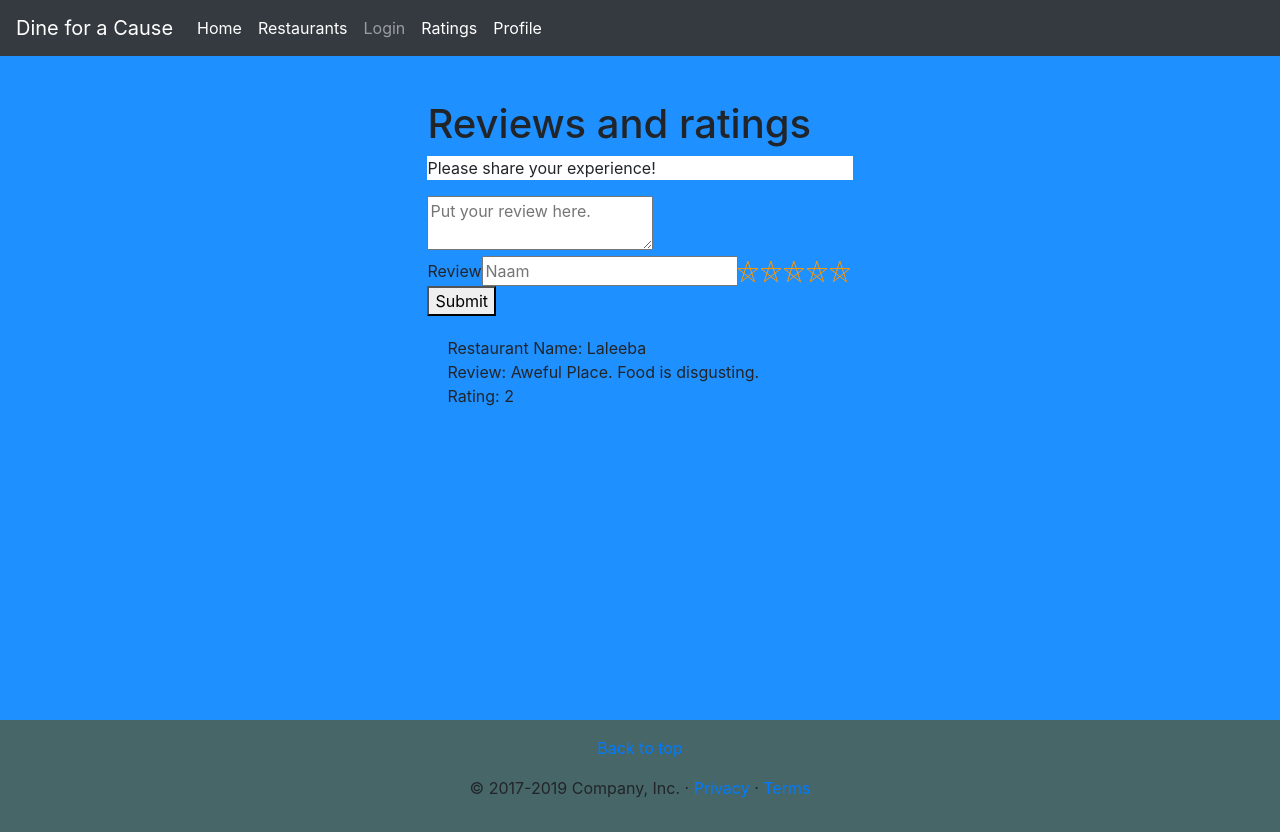
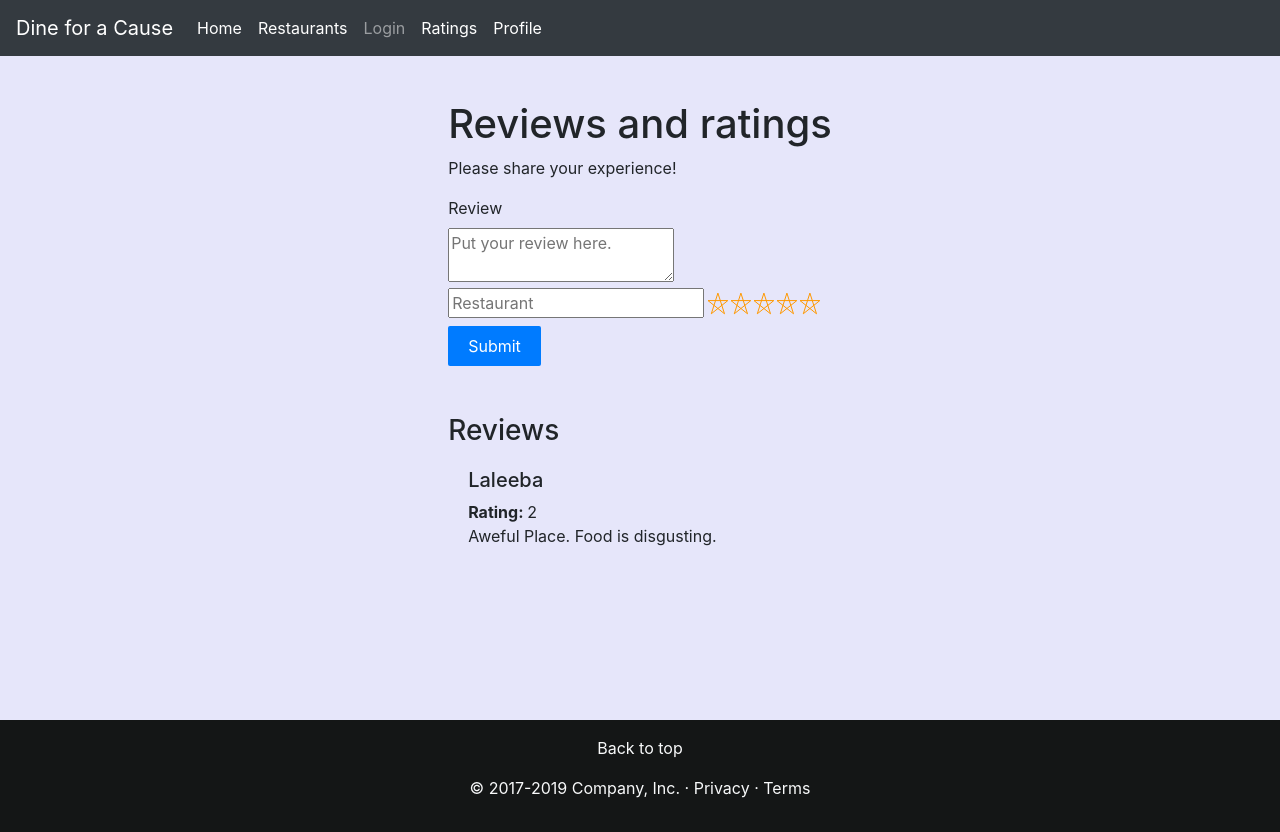
Before and after one commit to yukka-pukka/projectX, a React (Create React App) app: page /reviews in a window 1280 px wide. Built offline with nearby package versions, Linux system fonts and the light colour scheme; no server answers.

Commit message:
Bugs fixed

```diff
--- a/src/components/button/button.css
+++ b/src/components/button/button.css
@@ -18,7 +18,7 @@
 
   .btn--outline {
     background-color: transparent;
-    color: #fff;
+    color: rgb(70, 8, 95);
     padding: 8px 20px;
     border: 1px solid var(--primary);
     transition: all 0.3s ease-out;
@@ -38,6 +38,6 @@
   .btn--medium:hover {
     transition: all 0.3s ease-out;
     background: #fff;
-    color: #242424;
+    color: #660b81;
     transition: 250ms;
   }
--- a/src/components/footer.css
+++ b/src/components/footer.css
@@ -1,5 +1,5 @@
 .footer {
-   background-color: #466668;
+   background-color: #141616;
    padding: 1rem;
    display: flex;
    flex-direction: column;
--- a/src/components/footer.js
+++ b/src/components/footer.js
@@ -1,14 +1,27 @@
-import React from 'react';
-import { Link } from 'react-router-dom';
-import './footer.css'
+import React from "react";
+import { Link } from "react-router-dom";
+import "./footer.css";
 
 const Footer = () => {
-    return (
-        <footer className="footer">
-            <p className="float-right"><Link to="#">Back to top</Link></p>
-            <p>© 2017-2019 Company, Inc. · <Link to="#">Privacy</Link> · <Link to="#">Terms</Link></p>
-        </footer>
-    );
+  return (
+    <footer className="footer">
+      <p className="float-right">
+        <Link className="text-light" to="#">
+          Back to top
+        </Link>
+      </p>
+      <p className="text-light">
+        © 2017-2019 Company, Inc. ·{" "}
+        <Link className="text-light" to="#">
+          Privacy
+        </Link>{" "}
+        ·{" "}
+        <Link className="text-light" to="#">
+          Terms
+        </Link>
+      </p>
+    </footer>
+  );
 };
 
 export default Footer;
--- /dev/null
+++ b/src/components/map.css
@@ -0,0 +1,4 @@
+.searchform {
+  text-align: center;
+  padding-bottom: 20px;
+}
--- a/src/components/reviews/index.js
+++ b/src/components/reviews/index.js
@@ -1,44 +1,37 @@
-
-import React, {Component} from 'react';
-import List from './list.js';
-import Form from './reviewform.js';
-import Button from '../button/button.js'
-import './reviews.css';
-
-
+import React, { Component } from "react";
+import List from "./list.js";
+import Form from "./reviewform.js";
+import Button from "../button/button.js";
+import "./reviews.css";
 
 class Review extends Component {
-    constructor()
-    {
+  constructor() {
     super();
 
     this.state = {
       reviews: [
         {
           rating: 2,
-                    name: 'Laleeba',
-                    review: 'Aweful Place.\n\n Food is disgusting.',
-                    date: new Date(new Date().setDate(new Date().getDate() - 10))
-                }
+          name: "Laleeba",
+          review: "Aweful Place.\n\n Food is disgusting.",
+          date: new Date(new Date().setDate(new Date().getDate() - 10)),
+        },
       ],
-            validation: ''
+      validation: "",
     };
 
     this.submitForm = this.submitForm.bind(this);
   }
 
-
-
-    render()
-    {
+  render() {
     return (
       <div className="bg-light-gray global-padding-bottom">
         <section className="reviews">
-
           <header className="hero bg-black text-color-white global-padding-vertical overlay">
             <div className="area align-center text-center row">
               <h1 className="small-12 medium-6 columns">
-                                <span className="font-weight-regular">Reviews and ratings</span><br />
+                <span className="font-weight-regular">Reviews and ratings</span>
+                <br />
                 {/* <span className="font-size-xxlarge text">N/A</span> */}
               </h1>
             </div>
@@ -47,76 +40,70 @@ class Review extends Component {
 
           <div className="row align-center content-margin-top-negative">
             <div className="small-12 medium-8 large-6 columns">
-                            <div className="content-padding bg-white area">
-
+              <div className="content-padding area">
                 <p className="font-size-medium">
                   Please share your experience!&nbsp;
-
                 </p>
               </div>
               {this.renderForm()}
+              <div className="mt-5">
+                <h3>Reviews</h3>
                 {this.renderReviews()}
               </div>
             </div>
-
-
+          </div>
         </section>
       </div>
-
     );
   }
 
-    renderList()
-    {
-        return <List reviews={this.state.reviews}/>;
+  renderList() {
+    return <List reviews={this.state.reviews} />;
   }
 
-    renderForm()
-    {
-        return <Form submitForm={this.submitForm} validation={this.state.validation}/>;
+  renderForm() {
+    return (
+      <Form submitForm={this.submitForm} validation={this.state.validation} />
+    );
   }
 
-    renderReviews()
-    {
-        return this.state.reviews.map(review=>{
-            return( <div className = "reviewlist">
-               <div> Restaurant Name:  {
-                    review.name
-
-                      }</div>
-                <div> Review: {
-                    review.review
-
-                      }</div>
-                <div> Rating: {
-                    review.rating
-
-                      }</div>
-            </div>)
+  renderReviews() {
+    return this.state.reviews.map((review) => {
+      return (
+        <div className="reviewlist">
+          <div>
+            <h5>{review.name}</h5>
+          </div>
+          <div>
+            <strong>Rating: </strong>
+            {review.rating}
+          </div>
+          <div>{review.review}</div>
+        </div>
+      );
     });
   }
 
-    submitForm(event)
-    {
+  submitForm(event) {
     event.preventDefault();
     const reviews = this.state.reviews.slice();
 
     this.setState({
       ...this.state,
-            validation: ''
+      validation: "",
     });
 
     reviews.push({
       rating: parseInt(event.target.rating.value),
       name: event.target.name.value,
       review: event.target.review.value,
-            date: new Date()
+      date: new Date(),
     });
-        console.log(reviews)
+    console.log(reviews);
     this.setState({
       ...this.state,
       reviews: reviews,
-            validation: ''
+      validation: "",
     });
   }
 }
--- a/src/components/reviews/reviewform.js
+++ b/src/components/reviews/reviewform.js
@@ -27,6 +27,7 @@ class Form extends Component {
 
                     {this.props.validation}
 
+                <label className="rating__prefix font-size-small">Review</label>
                     <textarea name="review" value={this.props.review} placeholder="Put your review here."
                               onChange={this.handleInputChange}/>
                     <Star
@@ -35,7 +36,7 @@ class Form extends Component {
 
                     />
 
-                    <button className="button" type="submit" value="Submit">
+                    <button className="btn btn-primary mt-2" type="submit" value="Submit">
                         Submit
                     </button>
                 </form>
--- a/src/components/reviews/reviews.css
+++ b/src/components/reviews/reviews.css
@@ -1,4 +1,8 @@
 .reviewlist {
-margin: 20px ;
+margin: 20px;
 
 }
+
+.rating__prefix {
+    display: block;
+}
--- a/src/components/reviews/star.js
+++ b/src/components/reviews/star.js
@@ -1,39 +1,49 @@
 import React from "react";
-import react, {Component} from 'react';
-import './star.css';
+import react, { Component } from "react";
+import "./star.css";
 // // import ReactStars from "react-rating-stars-component";
 
 class Star extends Component {
-    constructor( props ) {
-              super( props );
-              this.state = { rating: this.props.rating }
+  constructor(props) {
+    super(props);
+    this.state = { rating: this.props.rating };
   }
 
-
-    render()
-    {
+  render() {
     const stars = [];
 
-        for (let i = 0; i < 5; i++)
-        {
-            stars.push(<svg height="25" width="23" value= "3.5" className={"star rating-stars" + (this.state.rating > i ?  ' checked': "")} data-rating={this.props.rating}
-
-            key = {i}
-
+    for (let i = 0; i < 5; i++) {
+      stars.push(
+        <svg
+          height="25"
+          width="23"
+          value="3.5"
+          className={
+            "star rating-stars" + (this.state.rating > i ? " checked" : "")
+          }
+          data-rating={this.props.rating}
+          key={i}
           onClick={() => {
-                this.setState({ rating: i+1 })
-                this.props.onClick(i+1)
-                }}>
-            <polygon points="9.9, 1.1, 3.3, 21.78, 19.8, 8.58, 0, 8.58, 16.5, 21.78"/>
-            </svg>)
+            this.setState({ rating: i + 1 });
+            this.props.onClick(i + 1);
+          }}
+        >
+          <polygon points="9.9, 1.1, 3.3, 21.78, 19.8, 8.58, 0, 8.58, 16.5, 21.78" />
+        </svg>
+      );
     }
 
     return (
       <div className="rating">
-                <span className="rating__prefix font-size-small">Review</span>
-                <input type="hidden" name="rating" value={this.props.rating}/>
-                <input type="text" value={this.props.name} name="name" placeholder="Naam"
-                    onChange={this.handleInputChange}/>
+        <input type="hidden" name="rating" value={this.props.rating} />
+        <input
+          className="mr-1"
+          type="text"
+          value={this.props.name}
+          name="name"
+          placeholder="Restaurant"
+          onChange={this.handleInputChange}
+        />
 
         {stars}
       </div>
@@ -53,9 +63,6 @@ class Star extends Component {
 
 // export default Star;
 
-
-
-
 // function Star( props ){
 //     return (
 //       <div className={`star ${(props.value == 0) ? 'semi-active' : ''} ${(props.position <= props.rated) ? 'active' : ''} `}
@@ -68,8 +75,6 @@ class Star extends Component {
 //       </div>
 //     );
 //   }
-
-
 
 //   function Rating( props ){
 //     const messages = {
@@ -90,7 +95,6 @@ class Star extends Component {
 //         </div>
 //     );
 //   }
-
 
 //   class RatingWidget extends React.Component {
 //     constructor( props ) {
@@ -143,7 +147,6 @@ class Star extends Component {
 //       });
 //     }
 
-
 //     handleRating( rating ){
 //       return (<Rating rating={this.state.rated} />)
 //     }
@@ -175,13 +178,10 @@ class Star extends Component {
 //             {this.handleRating( this.state.rated )}
 //         </div>
 
-
 //       );
 //     }
 //   }
 
 export default Star;
 
-
-
 //   ReactDOM.render(<RatingWidget />, document.getElementById("widget"));
--- a/src/components/routes.js
+++ b/src/components/routes.js
@@ -13,28 +13,34 @@ import Profile from "./profile/index";
 import PrivateRoute from "./privateroute";
 
 const mainStyle = {
-  backgroundColor: "DodgerBlue",
+  backgroundColor: "lavender",
   display: "flex",
   justifyContent: "center",
   minHeight: "90vh",
-  padding: "100px"
+  padding: "100px",
 };
 
 const Routes = () => (
   <BrowserRouter>
     {/* <Header /> */}
-    <main role="main" style = {mainStyle}>
-    <Header />
+    <main role="main" style={mainStyle}>
+      <Header />
       <Switch>
-        <Route exact path="/">{(props) => (
-          <div>
-          <h1>Home!</h1>
-          <img src="https://www.vhv.rs/dpng/d/133-1337422_gift-wedding-rose-heart-flower-bouquet-pink-flower.png" className="image_style"/>
-          {props.location.state && props.location.state.message && (
-            <div className="alert alert-primary">{props.location.state.message}</div>
+        <Route exact path="/">
+          {(props) => (
+            <div>
+              {props.location.state && props.location.state.message && (
+                <div className="alert alert-primary">
+                  {props.location.state.message}
+                </div>
+              )}
+              <h1>Dine Like It Matters</h1>
+              <img
+                src="https://www.vhv.rs/dpng/d/133-1337422_gift-wedding-rose-heart-flower-bouquet-pink-flower.png"
+                className="image_style"
+              />
+            </div>
           )}
-          </div>
-        )}
         </Route>
         <Route exact path="/restaurants" component={Map} />
         <Route exact path="/login" component={Login} />
@@ -43,7 +49,6 @@ const Routes = () => (
           <Profile />
         </PrivateRoute>
       </Switch>
-
     </main>
     <Footer />
   </BrowserRouter>
```
Also changed, not shown: src/components/Map.js (+16 -13 lines), src/components/profile/index.js (+13 -17 lines), 16 other files (tests, documents, lock files or other folders). Lines whose indentation alone changed are shown as unchanged.
